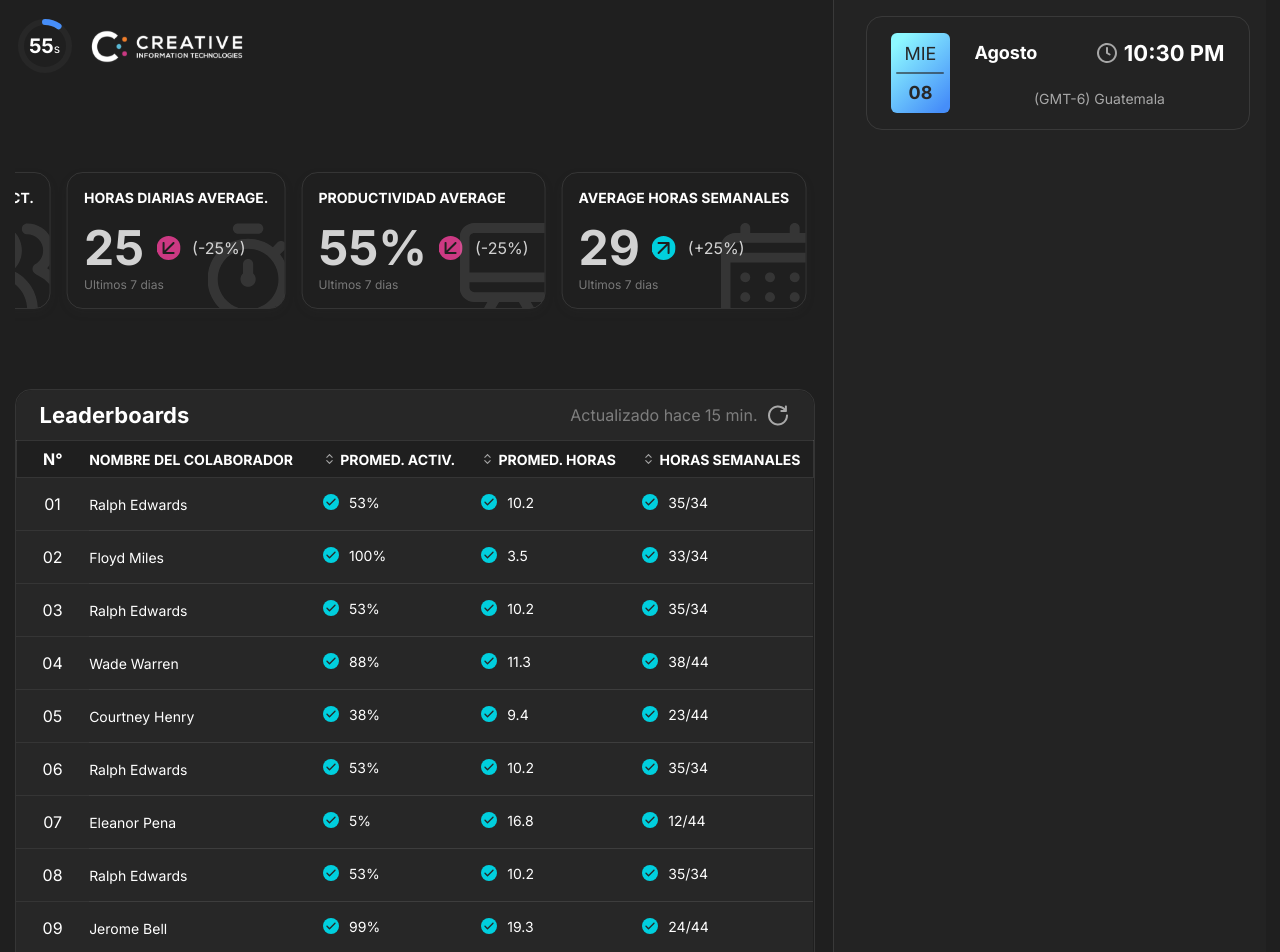
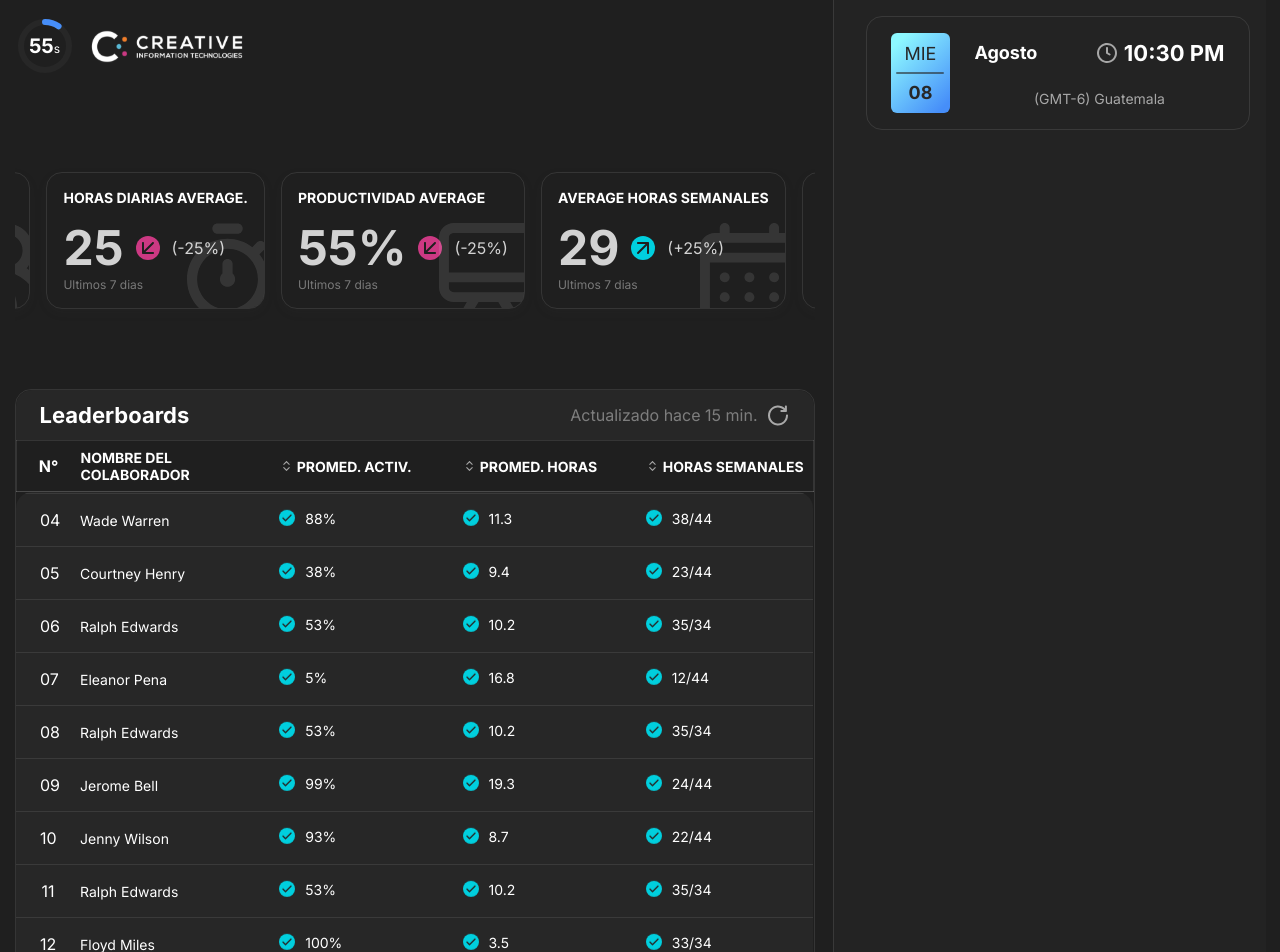
Before and after one commit to gustavoeliascit/dashboard, an Angular app: page / in a window 1280 px wide. Shown: the top 952 px of the page. Built offline with nearby package versions, Linux system fonts and the light colour scheme.

Commit message:
Datalles de texto y animacion

```diff
--- a/src/app/components/aside/aside.component.html
+++ b/src/app/components/aside/aside.component.html
@@ -31,7 +31,7 @@
           [size]="'small'"
         ></app-card>
         <app-card
-          [tittle]="'HORAS TRABAJADAS'"
+          [tittle]="'app más usada'"
           [value]="'Visual studio code'"
           [porcent]="'-25%'"
           [caption]="'Total Dia Activo'"
--- a/src/app/components/table/table-body/table-body.component.html
+++ b/src/app/components/table/table-body/table-body.component.html
@@ -18,10 +18,10 @@
     </tr>
   </thead>
 
-  <tbody [ngSwitch]="typeTable" >
+  <tbody #tBody [ngSwitch]="typeTable" [ngClass]="{'default':typeTable === 'default'}"  >
     <!--Default-->
     <ng-container  *ngSwitchCase="'default'" >
-      <tr  class="bg-DP03 row border " *ngFor="let item of listData | slice: start:end; let i = index" >
+      <tr  class="bg-DP03 row border " *ngFor="let item of listData; let i = index" >
         <th class=" text-size-3 font-weight-regular  animate__animated animate__fadeIn" >
           {{  i <= 8 ? ('0' + (i+1)) : i+1}}
         </th>
--- a/src/app/components/table/table-body/table-body.component.scss
+++ b/src/app/components/table/table-body/table-body.component.scss
@@ -16,8 +16,50 @@ tr{
   border-right: none!important;
 }
 
-
 .icon-arrow {
   height: 14px;
   margin-left: 1rem;
 }
+
+
+tbody{
+  height: 32rem;
+  overflow: auto;
+  scroll-behavior: smooth;
+  display: block;
+}
+
+ tr {
+  display: table;
+  width: 100%;
+  table-layout: fixed;
+}
+
+tbody::-webkit-scrollbar{
+  display: none;
+}
+
+thead tr th:first-child{
+  width: 4rem;
+
+}
+
+tbody tr th:first-child{
+  width: 4rem;
+}
+
+tbody > tr{
+
+  animation: move 18s linear infinite;
+}
+
+
+
+@keyframes move {
+  4% {
+     transform:translateY(0);
+  }
+  100% {
+     transform:translateY(calc(-28px * 20));
+  }
+}
--- a/src/app/components/table/table-body/table-body.component.ts
+++ b/src/app/components/table/table-body/table-body.component.ts
@@ -1,12 +1,14 @@
 import { DashboardService } from './../../../service/dashboard.service';
-import { Component, Input, OnInit } from '@angular/core';
+import { Component, Input, OnInit, ViewChild, ElementRef, AfterViewInit } from '@angular/core';
 
 @Component({
   selector: 'app-table-body',
   templateUrl: './table-body.component.html',
   styleUrls: ['./table-body.component.scss']
 })
-export class TableBodyComponent implements OnInit {
+export class TableBodyComponent implements OnInit, AfterViewInit {
+
+  @ViewChild('tBody') tbody!:ElementRef;
 
   @Input() listData:any[] = [];
   @Input() columnsName:any[] = [];
@@ -21,9 +23,19 @@ export class TableBodyComponent implements OnInit {
     this.startPagination();
   }
 
+  ngAfterViewInit(): void {
 
-  startPagination(){
+      let number = 0;
+      setInterval(()=>{
+        //this.tbody.nativeElement.scroll(0, number = number + 4)
+      },100)
 
+      this.tbody.nativeElement.addEventListener('scroll', (event:any) => {console.log(event)});
+    }
+
+
+
+    startPagination(){
   }
 
 }
--- a/src/app/pages/dashboard/views/view-general/view-general.component.ts
+++ b/src/app/pages/dashboard/views/view-general/view-general.component.ts
@@ -7,6 +7,56 @@ import { Component, OnInit } from '@angular/core';
 })
 export class ViewGeneralComponent implements OnInit {
   listData = [{
+    nombre:'Ralph Edwards',
+    actividad:'53%',
+    horas: '10.2',
+    semanales: '35/34'
+  },{
+    nombre:'Floyd Miles',
+    actividad:'100%',
+    horas: '3.5',
+    semanales: '33/34'
+  },{
+    nombre:'Ralph Edwards',
+    actividad:'53%',
+    horas: '10.2',
+    semanales: '35/34'
+  },{
+    nombre:'Wade Warren',
+    actividad:'88%',
+    horas: '11.3',
+    semanales: '38/44'
+  },{
+    nombre:'Courtney Henry',
+    actividad:'38%',
+    horas: '9.4',
+    semanales: '23/44'
+  },{
+    nombre:'Ralph Edwards',
+    actividad:'53%',
+    horas: '10.2',
+    semanales: '35/34'
+  },{
+    nombre:'Eleanor Pena',
+    actividad:'5%',
+    horas: '16.8',
+    semanales: '12/44'
+  },{
+    nombre:'Ralph Edwards',
+    actividad:'53%',
+    horas: '10.2',
+    semanales: '35/34'
+  },{
+    nombre:'Jerome Bell',
+    actividad:'99%',
+    horas: '19.3',
+    semanales: '24/44'
+  },{
+    nombre:'Jenny Wilson',
+    actividad:'93%',
+    horas: '8.7',
+    semanales: '22/44'
+  },{
     nombre:'Ralph Edwards',
     actividad:'53%',
     horas: '10.2',
--- a/src/app/service/dashboard.service.ts
+++ b/src/app/service/dashboard.service.ts
@@ -47,13 +47,13 @@ export class DashboardService {
 
         this.timeLeft = 60;
         this.setimeLeft(60);
-        this.setView(views[contador])
+        //this.setView(views[contador])
 
         if(contador != 1)
         {
           contador++;
         }else{
-          this.setSubView(subViews[subContador]);
+          //this.setSubView(subViews[subContador]);
           subContador++;
           if(subContador === 3){
             contador++;
```
